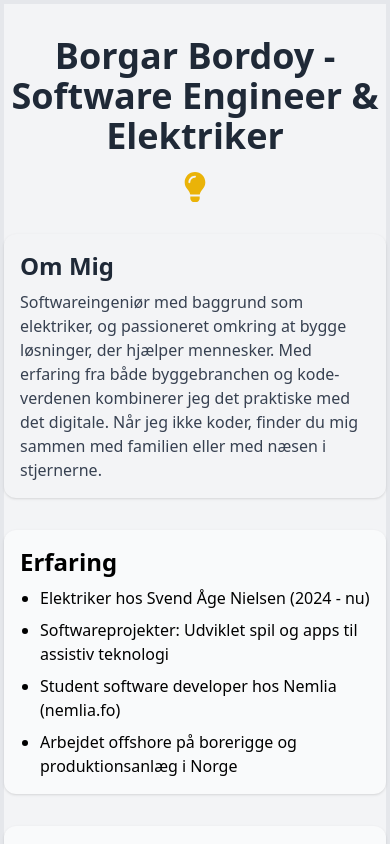
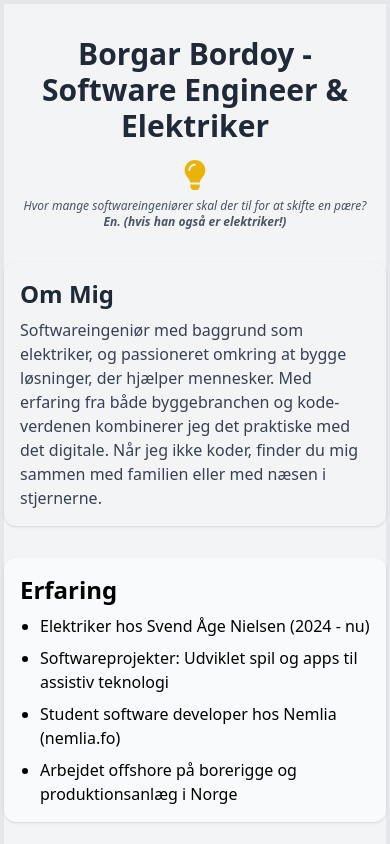
Before and after one commit to bobor16/mit-cv, a React (Create React App) app: page / in a window 390 px wide. Shown: the top 844 px of the page. Built offline with nearby package versions, Linux system fonts and the light colour scheme.

Commit message:
added responsiv to joke

```diff
--- a/src/components/Header.jsx
+++ b/src/components/Header.jsx
@@ -13,13 +13,13 @@ function Header() {
   }, [darkMode]);
 
   return (
-    <header className="flex flex-col sm:flex-row justify-between items-center my-8 space-y-4 sm:space-y-0">
-      <h1 className="text-4xl font-bold text-gray-800 dark:text-white text-center sm:text-left">
+    <header className="flex flex-col sm:flex-row justify-between items-center my-8 space-y-4 sm:space-y-0 px-4">
+      <h1 className="text-3xl sm:text-4xl font-bold text-gray-800 dark:text-white text-center sm:text-left">
         Borgar Bordoy - Software Engineer & Elektriker
       </h1>
 
       {/* Dark mode toggle med pære og joke */}
-      <div className="flex items-center space-x-2">
+      <div className="flex flex-col sm:flex-row items-center sm:space-x-2 space-y-2 sm:space-y-0 text-center sm:text-left">
         <button
           onClick={() => setDarkMode(!darkMode)}
           className="text-yellow-500 dark:text-gray-400 text-3xl transition-transform duration-300 hover:scale-110"
@@ -27,7 +27,7 @@ function Header() {
         >
           <FaLightbulb />
         </button>
-        <span className="italic text-sm text-gray-600 dark:text-gray-300 hidden sm:inline">
+        <span className="italic text-xs sm:text-sm text-gray-600 dark:text-gray-300">
           Hvor mange softwareingeniører skal der til for at skifte en pære?{" "}
           <strong>En. (hvis han også er elektriker!)</strong>
         </span>
```
